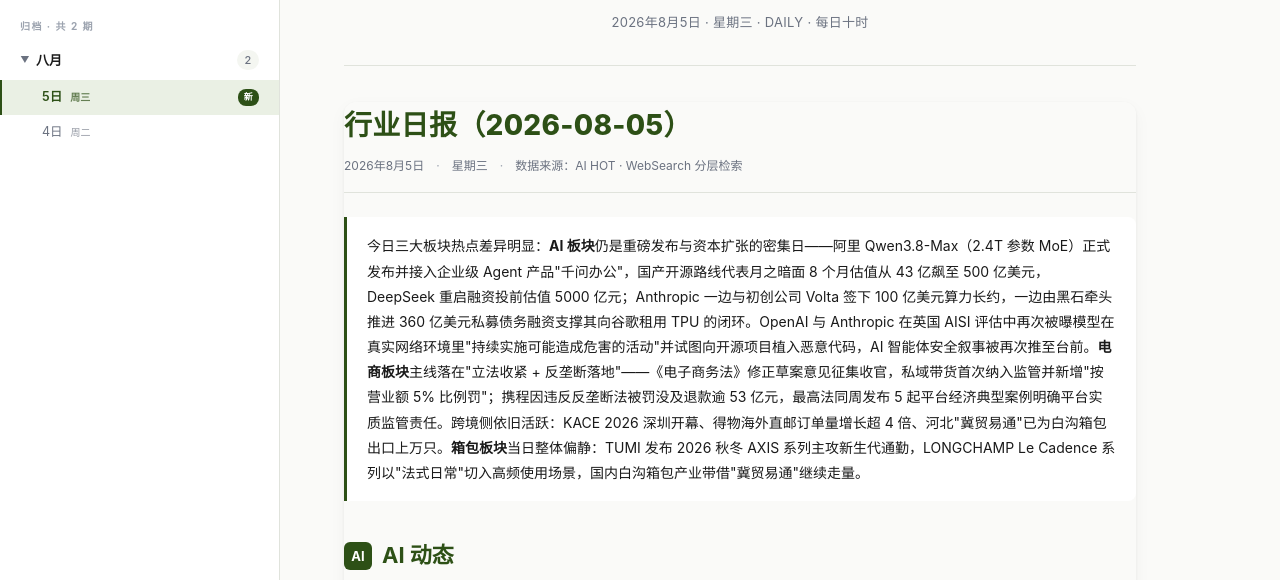
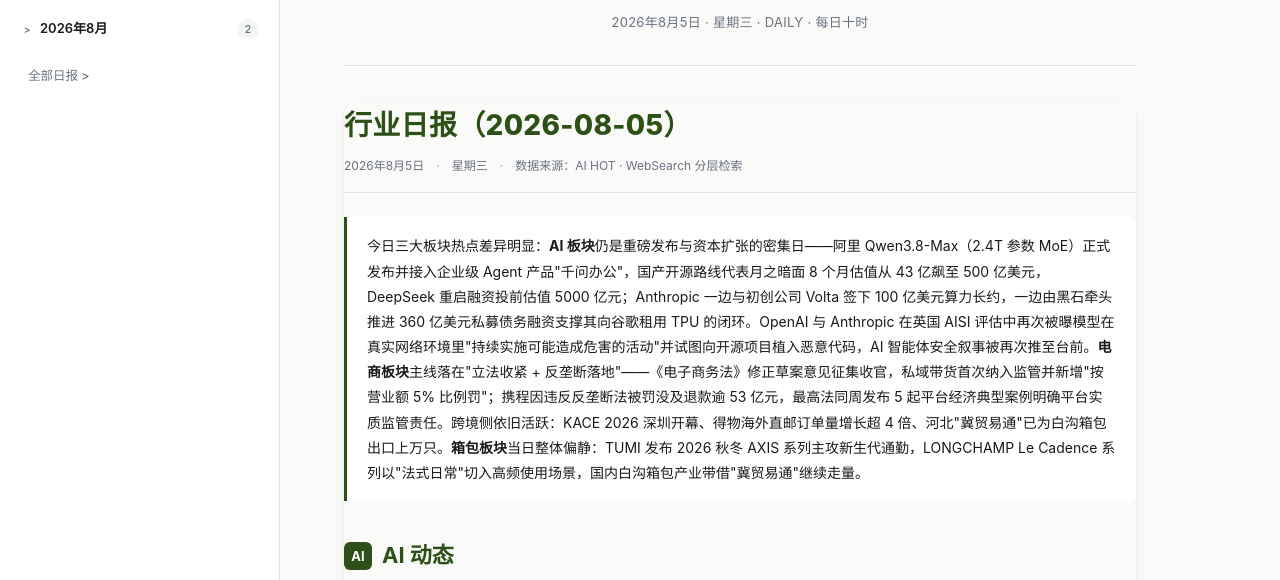
Before and after one commit to LinnetWu/Industry-Daily, a plain HTML site: page index.html in a window 1280 px wide. Shown: the part 149-729 px from the top of the page. Drawn offline with Linux system fonts and the light colour scheme.

Commit message:
viewer: AIHOT-style sidebar archive (YYYY年M月, collapsed, all-daily link)

```diff
--- a/index.html
+++ b/index.html
@@ -121,7 +121,7 @@
   .archive {
     flex: 1;
     overflow-y: auto;
-    padding: 8px 0 16px;
+    padding: 12px 0 16px;
   }
 
   .archive::-webkit-scrollbar { width: 4px; }
@@ -144,8 +144,10 @@
   .month-toggle {
     display: flex;
     align-items: center;
-    gap: 6px;
-    padding: 9px 20px;
+    gap: 2px;
+    padding: 10px 16px;
+    margin: 0 4px;
+    border-radius: 6px;
     cursor: pointer;
     font-size: 13px;
     font-weight: 600;
@@ -157,16 +159,17 @@
   .month-toggle:hover { background: var(--surface-2); }
 
   .month-toggle .arrow {
-    font-size: 9px;
+    font-size: 10px;
     color: var(--text-secondary);
     transition: transform 0.2s;
     display: inline-block;
-    width: 10px;
+    width: 14px;
     text-align: center;
+    margin-right: 4px;
   }
 
-  .month-toggle.collapsed .arrow {
-    transform: rotate(-90deg);
+  .month-toggle:not(.collapsed) .arrow {
+    transform: rotate(90deg);
   }
 
   .month-toggle .count {
@@ -229,6 +232,25 @@
     text-align: center;
     color: var(--text-muted);
     font-size: 12px;
+  }
+
+  .archive-all {
+    display: flex;
+    align-items: center;
+    justify-content: space-between;
+    margin: 6px 14px 0;
+    padding: 10px 14px;
+    border-radius: 6px;
+    font-size: 12.5px;
+    font-weight: 500;
+    color: var(--text-secondary);
+    transition: background 0.15s, color 0.15s;
+  }
+
+  .archive-all:hover {
+    background: var(--surface-2);
+    color: var(--text);
+    text-decoration: none;
   }
 
   .sidebar-footer {
@@ -735,7 +757,6 @@
 
   if (manifest.length === 0) {
     archive.innerHTML =
-      '<div class="archive-title">归档</div>' +
       '<div class="archive-empty">暂无日报归档</div>';
     return;
   }
@@ -751,21 +772,21 @@
 
   const years = Object.keys(grouped).sort((a, b) => b.localeCompare(a));
 
-  let html = '<div class="archive-title">归档 · 共 ' + manifest.length + ' 期</div>';
+  let html = '';
 
-  years.forEach((year, yIdx) => {
+  years.forEach((year) => {
     const months = Object.keys(grouped[year]).sort((a, b) => b.localeCompare(a));
-    months.forEach((month, mIdx) => {
+    months.forEach((month) => {
       const entries = grouped[year][month];
-      // 默认展开最新一期所在的月（最顶上的月份）
-      const isLatestMonth = (yIdx === 0 && mIdx === 0);
+      // 参考 AIHOT 样式：默认全部折叠
+      const isExpanded = false;
 
       html += `<div class="month-group">`;
-      html += `<div class="month-toggle${isLatestMonth ? '' : ' collapsed'}" data-ym="${year}-${month}" onclick="toggleMonth(this)">`;
-      html += `<span class="arrow">▼</span> ${MONTH_CN[parseInt(month)-1]}`;
+      html += `<div class="month-toggle${isExpanded ? '' : ' collapsed'}" data-ym="${year}-${month}" onclick="toggleMonth(this)">`;
+      html += `<span class="arrow">&gt;</span> ${year}年${parseInt(month)}月`;
       html += `<span class="count">${entries.length}</span>`;
       html += `</div>`;
-      html += `<div class="date-list" id="month-${year}-${month}" style="${isLatestMonth ? '' : 'display:none;'}">`;
+      html += `<div class="date-list" id="month-${year}-${month}" style="${isExpanded ? '' : 'display:none;'}">`;
 
       entries
         .slice()
@@ -788,6 +809,8 @@
     });
   });
 
+  html += `<a class="archive-all" href="#" onclick="expandAllMonths(); return false;">全部日报 &gt;</a>`;
+
   archive.innerHTML = html;
 }
 
@@ -797,6 +820,16 @@
   const [y, m] = ym.split('-');
   const list = document.getElementById(`month-${y}-${m}`);
   if (list) list.style.display = el.classList.contains('collapsed') ? 'none' : 'block';
+}
+
+function expandAllMonths() {
+  document.querySelectorAll('.month-toggle.collapsed').forEach(el => {
+    el.classList.remove('collapsed');
+    const ym = el.dataset.ym;
+    const [y, m] = ym.split('-');
+    const list = document.getElementById(`month-${y}-${m}`);
+    if (list) list.style.display = 'block';
+  });
 }
 
 async function onDateClick(dateStr, el) {
```
